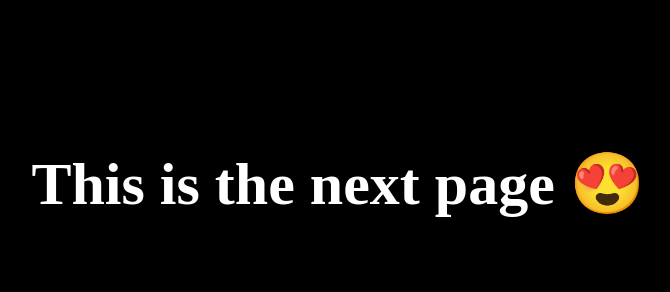
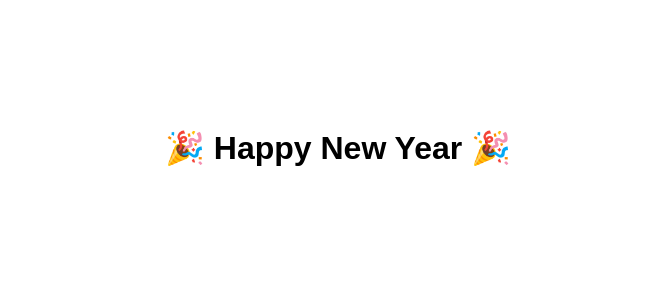
Before and after one commit to jogimanu861-design/new-year-manu-special, a plain HTML site: page surprise.html in a window 1280 px wide. Shown: the whole page, without its empty margins (302-972 px from the left). Drawn offline with Linux system fonts and the light colour scheme.

Commit message:
Update surprise.html

```diff
--- a/surprise.html
+++ b/surprise.html
@@ -1,18 +1,40 @@
 <!DOCTYPE html>
 <html>
 <head>
-  <title>Surprise 🎁</title>
-  <style>
-    body {
-      background: black;
-      color: white;
-      text-align: center;
-      padding-top: 100px;
-      font-size: 30px;
+  <title>New year ki cheppali ani anipinchindi</title>
+</head>
+<body style="text-align:center; padding:100px; font-family:Arial">
+
+  <h1 id="finalMessage"></h1>
+
+  <script>
+    const name = localStorage.getItem("visitorName");
+    const msg = document.getElementById("finalMessage");
+
+    if (name === "swathi") {
+      msg.innerText =
+        "💖 Swathi,\nYou are really special to me.\nThis new year I wish you happiness, peace and endless smiles 💫";
     }
-  </style>
-</head>
-<body>
-  <h1>This is the next page 😍</h1>
+    else if (name === "meghana") {
+      msg.innerText =
+        "🍫 Meghana,\nYour smile makes everything sweet.\nMay this year give you all the joy you deserve ✨";
+    }
+    else if (name === "janu") {
+      msg.innerText =
+        "🌹 Janu,\nYou have a beautiful heart.\nHope this year brings love and calm to your life ❤️";
+    }
+    else if (name === "bhavya") {
+      msg.innerText =
+        "🌄 Bhavya,\nLike Araku, you are calm and strong.\nWishing you a peaceful and successful new year 🌿";
+    }
+    else if (name === "manasa") {
+      msg.innerText =
+        "🐰 Manasa,\nCute, kind and unique.\nMay this year be as lovely as you are 💕";
+    }
+    else {
+      msg.innerText = "🎉 Happy New Year 🎉";
+    }
+  </script>
+
 </body>
 </html>
```
